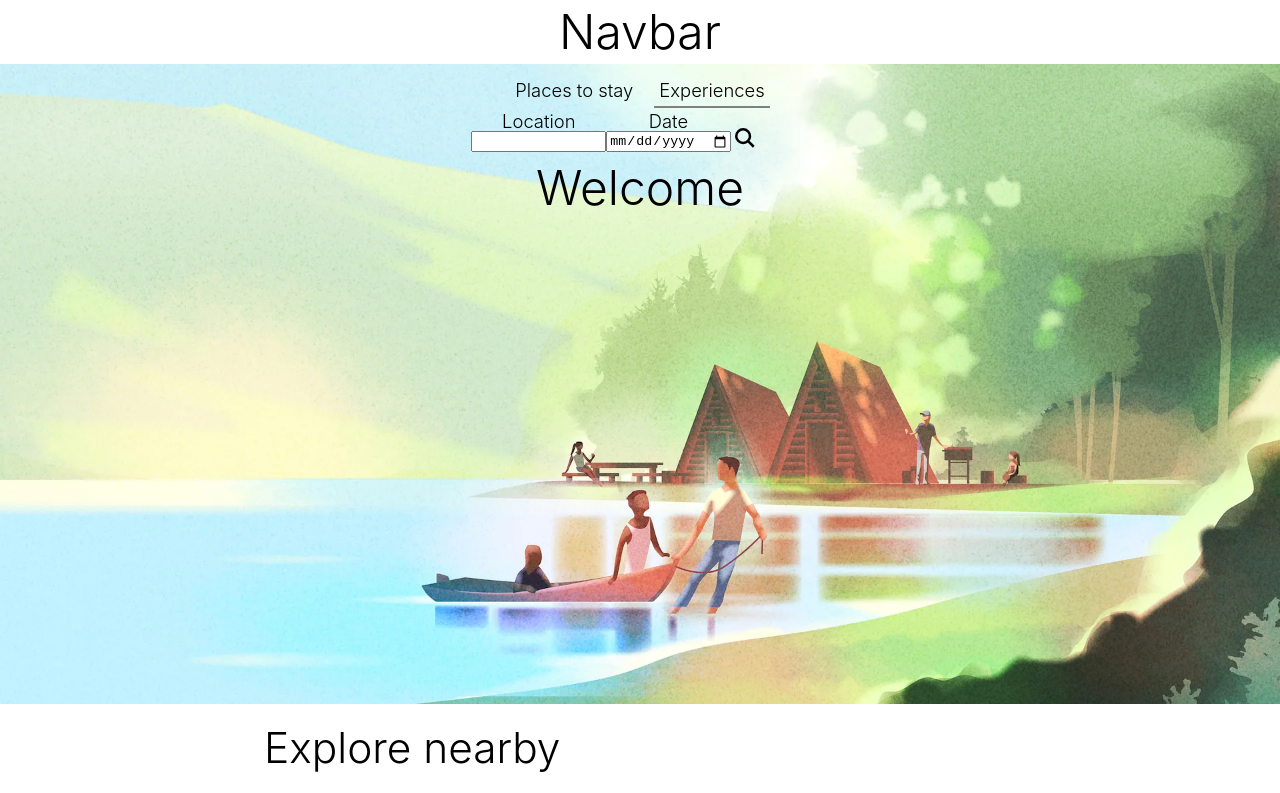
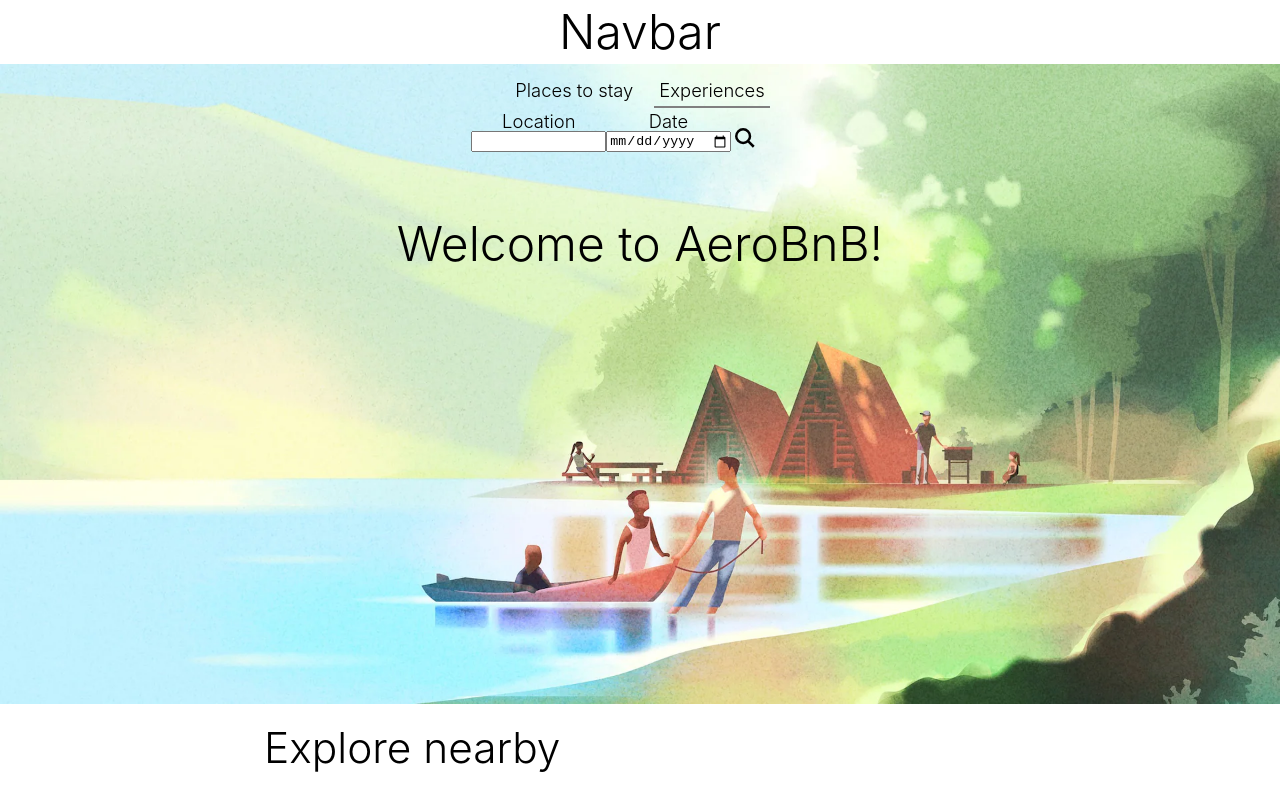
Before and after one commit to mountainfawkes/aerobnb, a React (Create React App) app: page / in a window 1280 px wide. Shown: the top 793 px of the page. Built offline with nearby package versions, Linux system fonts and the light colour scheme; grey boxes are pictures that could not be loaded.

Commit message:
adds header styling to hero
Co-authored-by: Tom/Usarneme <jamestcoop@gmail.com>

```diff
--- a/src/components/Hero.js
+++ b/src/components/Hero.js
@@ -12,7 +12,7 @@ function Hero() {
       />
       <div style={{ position: 'absolute', top: 0, left: 0, right: 0, width: '100%' }}>
         <HeroSearch />
-        <h1>Welcome</h1>
+        <h1 style={{ marginTop: '60px'}} >Welcome to AeroBnB!</h1>
       </div>
     </div>
   )
```
